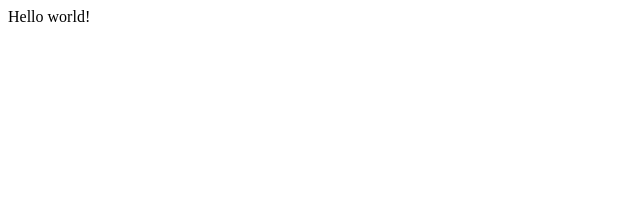
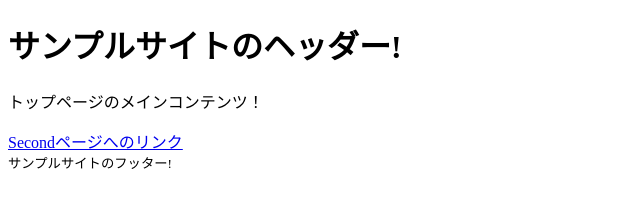
Before and after one commit to cti1650/biz-format, a Gatsby site: page / in a window 1280 px wide. Shown: the whole page, without its empty margins (0-640 px from the left). Built offline with nearby package versions, Linux system fonts and the light colour scheme; Gatsby itself is replaced by a stand-in of ours.

Commit message:
Update index.js

```diff
--- a/src/pages/index.js
+++ b/src/pages/index.js
@@ -1,5 +1,12 @@
 import React from "react"
+import { Link } from "gatsby" //追加
+import Layout from "../components/layout"
 
-export default function Home() {
-  return <div>Hello world!</div>
-}
+export default () => (
+  <Layout>
+    <div>
+      <p>トップページのメインコンテンツ！</p>
+      <Link to={"/second/"}>Secondページへのリンク</Link> {/* 追加 */}
+    </div>
+  </Layout>
+)
```
